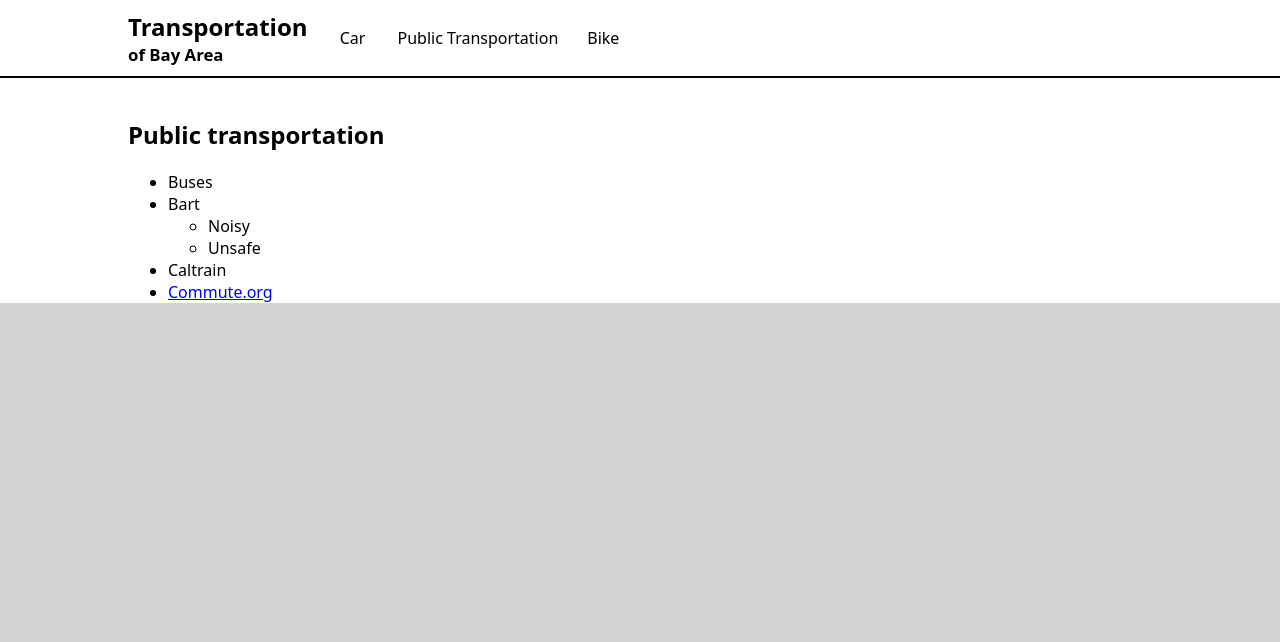
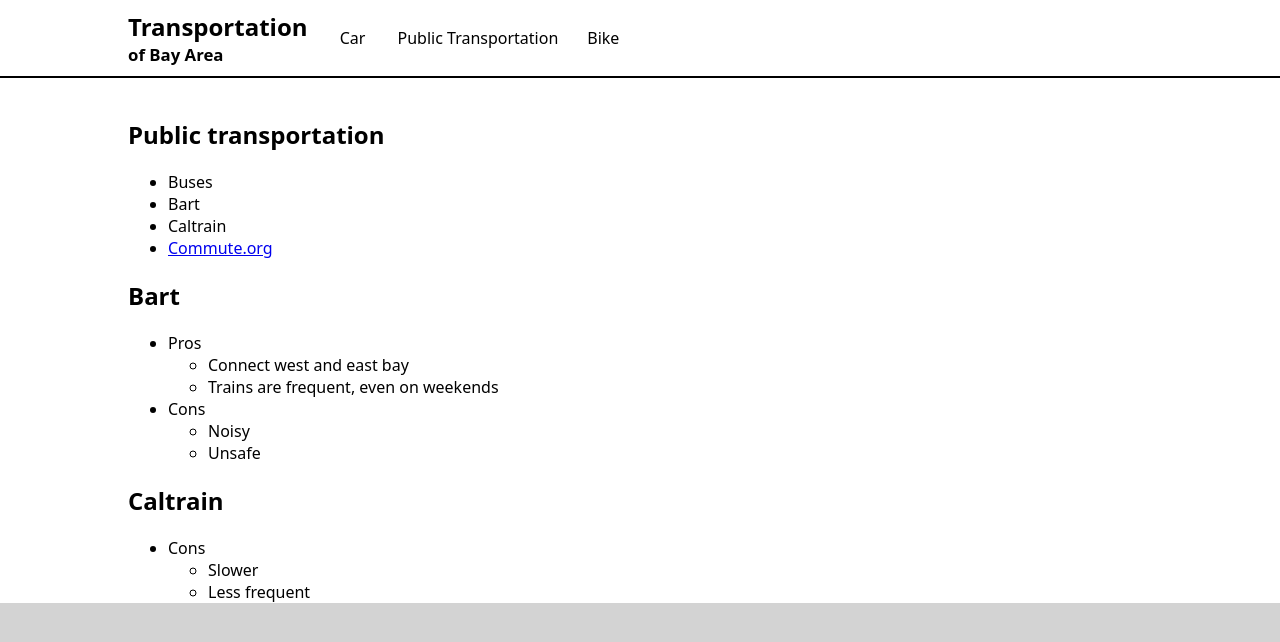
Before and after one commit to Zehua-Chen/bay-area-transportation, a Next.js app: page /public-transportation in a window 1280 px wide. Shown: the top 642 px of the page. Built offline with nearby package versions, Linux system fonts and the light colour scheme.

Commit message:
[feat] Add more notes on public transportation

```diff
--- a/pages/public-transportation.tsx
+++ b/pages/public-transportation.tsx
@@ -9,10 +9,6 @@
       <ul>
         <li>Buses</li>
         <li>Bart</li>
-        <ul>
-          <li>Noisy</li>
-          <li>Unsafe</li>
-        </ul>
         <li>Caltrain</li>
         <li>
           <a href="https://commute.org" target="_blank">
@@ -20,6 +16,33 @@
           </a>
         </li>
       </ul>
+
+      <section>
+        <h2>Bart</h2>
+        <ul>
+          <li>Pros</li>
+          <ul>
+            <li>Connect west and east bay</li>
+            <li>Trains are frequent, even on weekends</li>
+          </ul>
+          <li>Cons</li>
+          <ul>
+            <li>Noisy</li>
+            <li>Unsafe</li>
+          </ul>
+        </ul>
+      </section>
+
+      <section>
+        <h2>Caltrain</h2>
+        <ul>
+          <li>Cons</li>
+          <ul>
+            <li>Slower</li>
+            <li>Less frequent</li>
+          </ul>
+        </ul>
+      </section>
     </section>
   </Page>
 );
```
